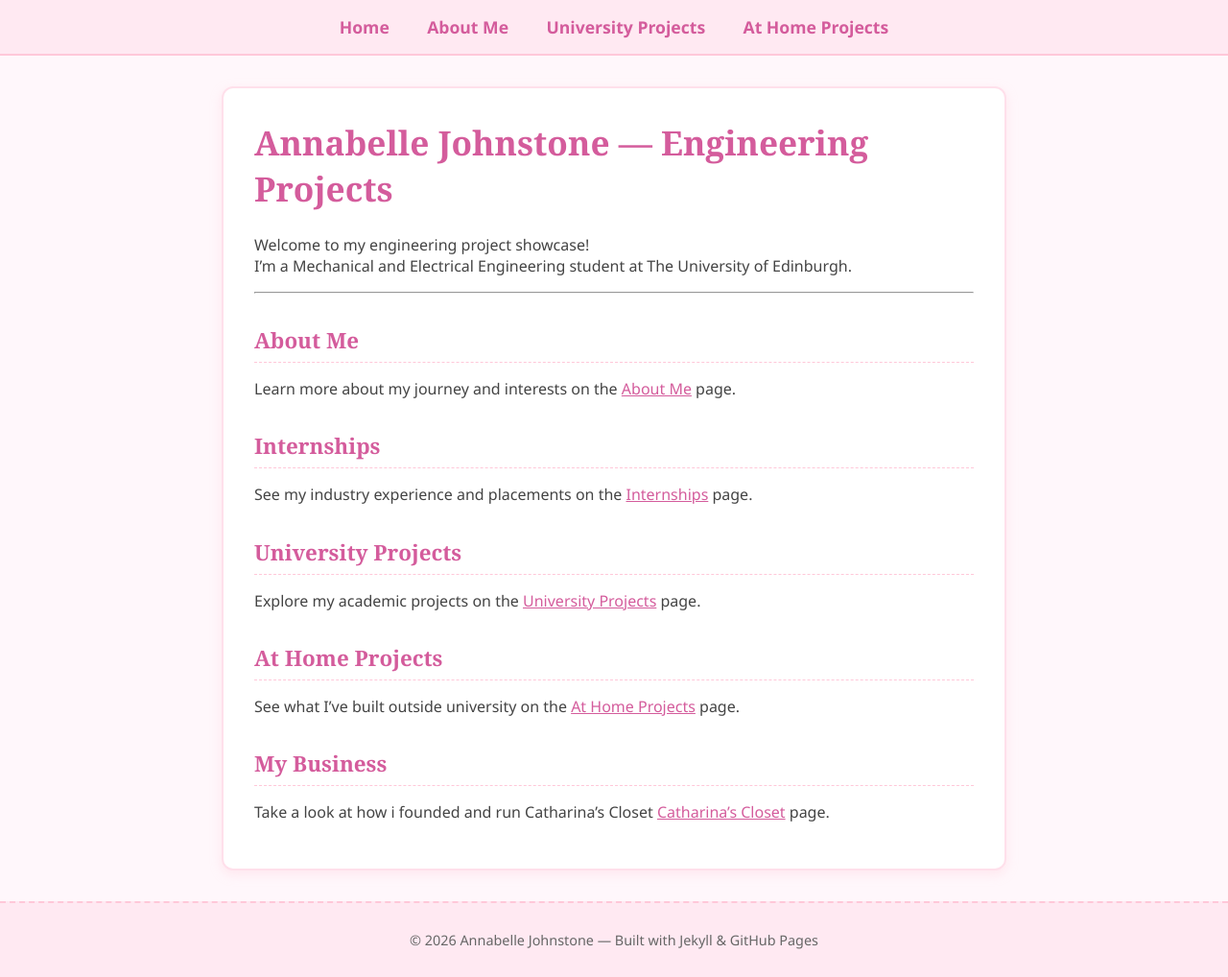
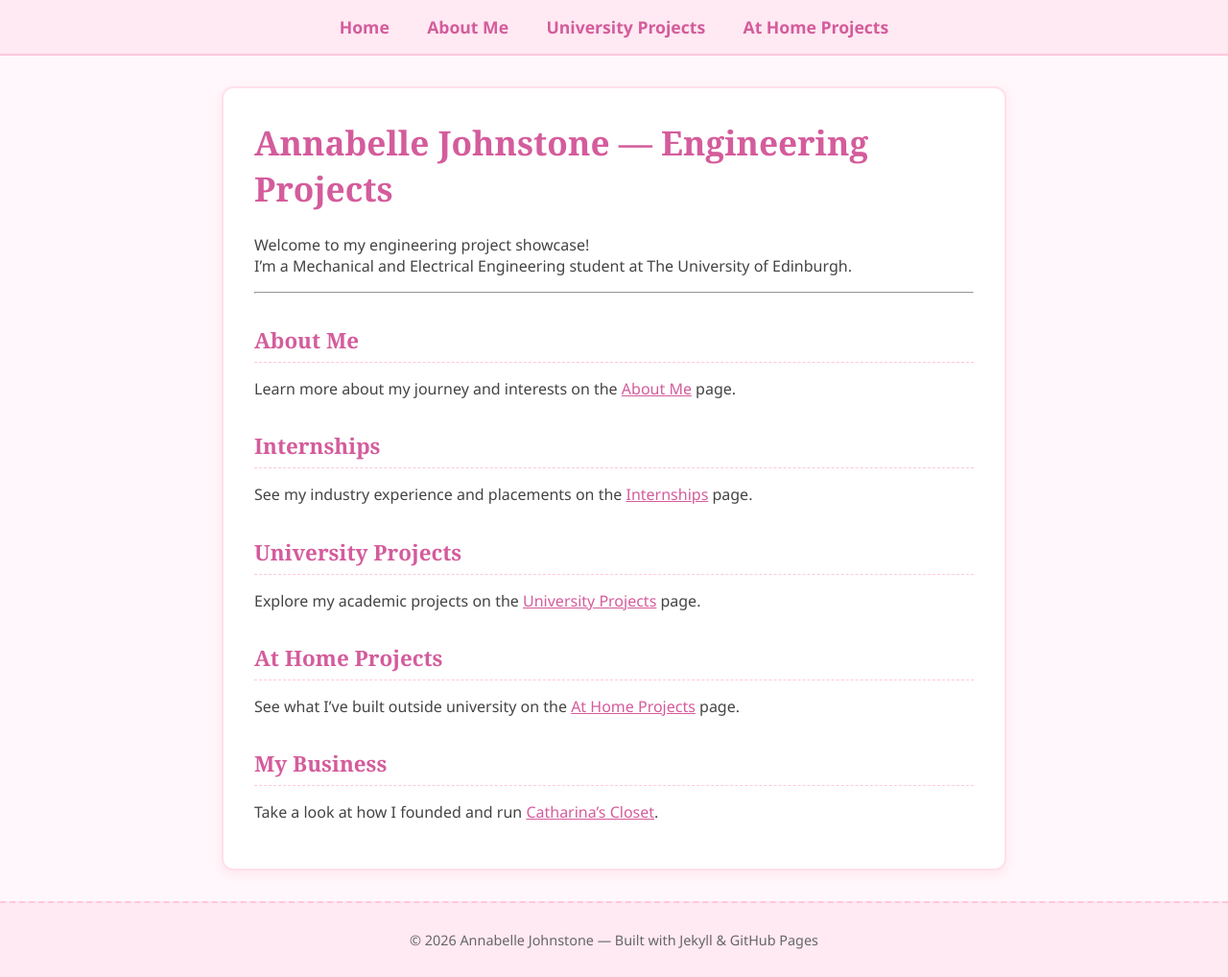
Before and after one commit to AnnabelleJohnstone/AJengineering-projects, a Jekyll site: the page built from index.md, in a window 1280 px wide. Shown: the whole page at 96% size. Built offline with Jekyll 4.4.1, drawn with Linux system fonts in a browser that asks for light colours.

Commit message:
Fix formatting and links in index.md

```diff
--- a/index.md
+++ b/index.md
@@ -11,17 +11,16 @@
 ---
 
 ## About Me
-Learn more about my journey and interests on the [ About Me]({{ '/about/' | relative_url }}) page.
+Learn more about my journey and interests on the [About Me]({{ '/about/' | relative_url }}) page.
 
 ## Internships
-See my industry experience and placements on the [ Internships]({{ '/internships/' | relative_url }}) page.
+See my industry experience and placements on the [Internships]({{ '/internships/' | relative_url }}) page.
 
 ## University Projects
-Explore my academic projects on the [ University Projects]({{ '/university-projects/' | relative_url }}) page.
+Explore my academic projects on the [University Projects]({{ '/projects/' | relative_url }}) page.
 
 ## At Home Projects
-See what I’ve built outside university on the [ At Home Projects]({{ '/home-projects/' | relative_url }}) page.
-
+See what I’ve built outside university on the [At Home Projects]({{ '/home-projects/' | relative_url }}) page.
 
 ## My Business
-Take a look at how i founded and run Catharina's Closet [Catharina's Closet]({{ '/Catharinas Closet.md/' | relative_url }}) page.
+Take a look at how I founded and run [Catharina's Closet]({{ '/catharinas-closet/' | relative_url }}).
```
